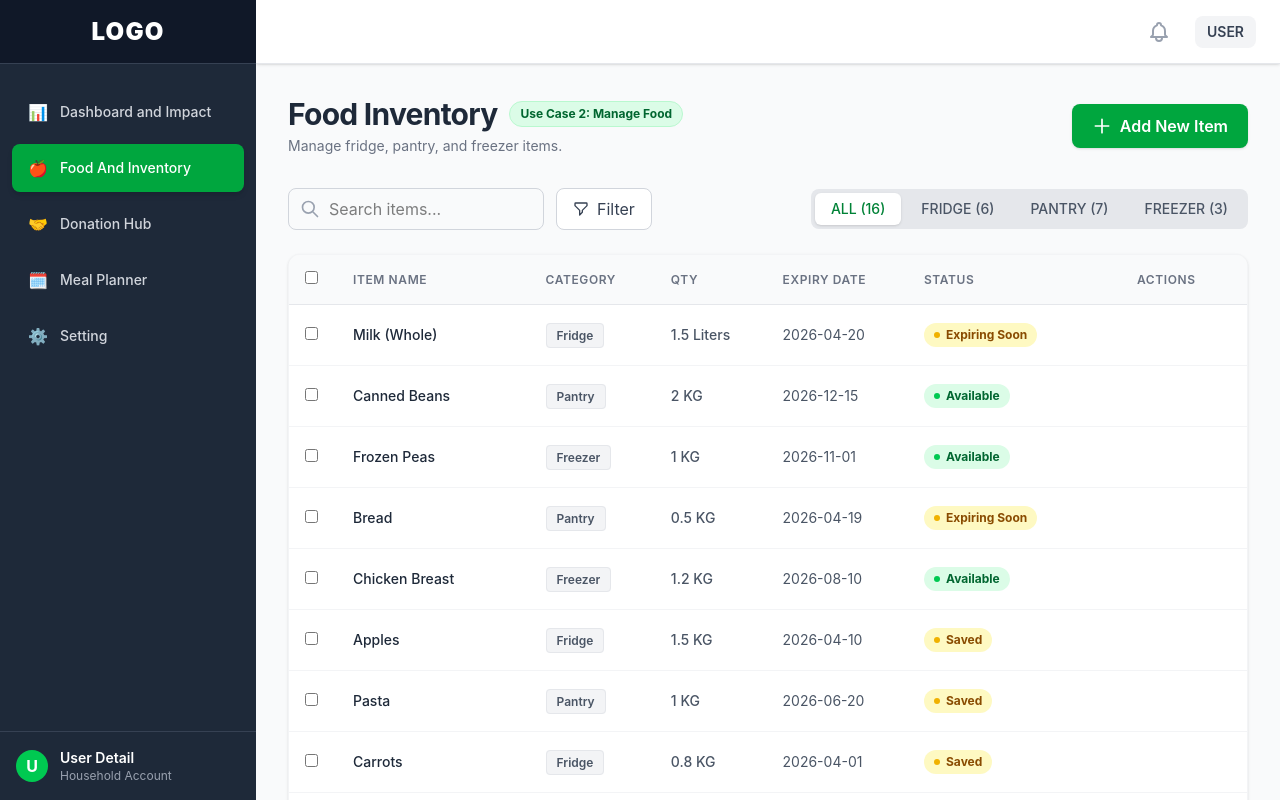
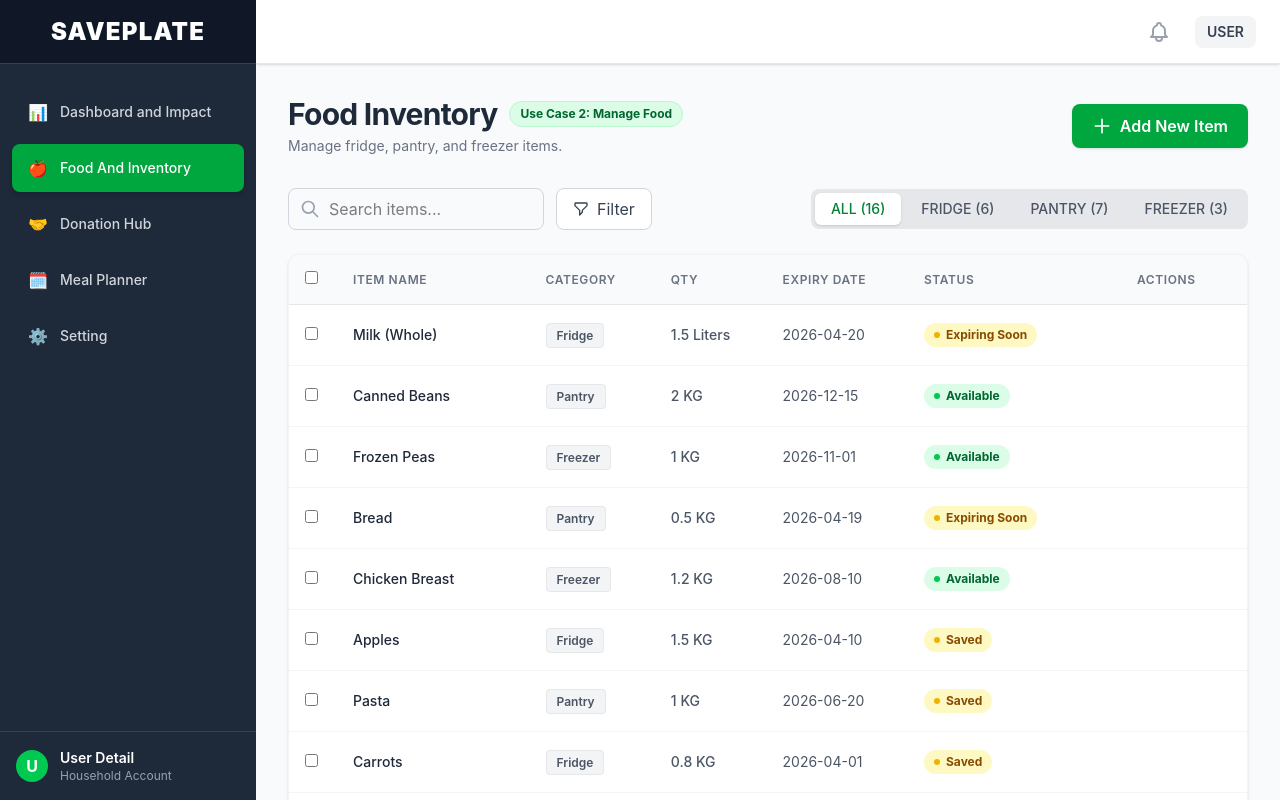
Before and after one commit to kurngxtech/SmartWaste, an Angular app in the folder SavePlateApp/: page /inventory in a window 1280 px wide. Built offline with nearby package versions, Linux system fonts and the light colour scheme.

Commit message:
design: changing side-navigation-bar to be sticking globally around the pages

```diff
--- a/SavePlateApp/src/app/user-page/dashboard-page/dashboard-page.html
+++ b/SavePlateApp/src/app/user-page/dashboard-page/dashboard-page.html
@@ -1,31 +1,6 @@
 <div class="flex h-screen bg-gray-100 font-sans overflow-hidden">
 
-   <aside class="hidden md:flex flex-col w-64 bg-gray-800 text-gray-300 transition-all duration-300">
-      <div class="flex items-center justify-center h-16 border-b border-gray-700 bg-gray-900">
-         <span class="text-2xl font-black text-white tracking-wider">SAVEPLATE</span>
-      </div>
-
-      <nav class="flex-1 overflow-y-auto py-6 px-3 space-y-2">
-         <a *ngFor="let item of menuItems" [routerLink]="item.route"
-            class="flex items-center px-4 py-3 rounded-lg transition-all duration-200 cursor-pointer"
-            [ngClass]="item.active ? 'bg-green-600 text-white shadow-md' : 'hover:bg-gray-700 hover:text-white'">
-            <span class="mr-3">{{ item.icon }}</span>
-            <span class="font-medium text-sm">{{ item.label }}</span>
-         </a>
-      </nav>
-
-      <div class="p-4 border-t border-gray-700 bg-gray-800 hover:bg-gray-700 cursor-pointer transition-colors">
-         <div class="flex items-center">
-            <div class="w-8 h-8 rounded-full bg-green-500 flex items-center justify-center text-white font-bold mr-3">
-               U
-            </div>
-            <div>
-               <p class="text-sm font-semibold text-white">User Detail</p>
-               <p class="text-xs text-gray-400">Household Account</p>
-            </div>
-         </div>
-      </div>
-   </aside>
+   <app-side-bar-navigation></app-side-bar-navigation>
 
    <div class="flex flex-col flex-1 overflow-hidden">
 
--- a/SavePlateApp/src/app/user-page/dashboard-page/dashboard-page.ts
+++ b/SavePlateApp/src/app/user-page/dashboard-page/dashboard-page.ts
@@ -2,22 +2,15 @@ import { Component, OnInit } from '@angular/core';
 import { CommonModule } from '@angular/common';
 import { RouterModule } from '@angular/router';
 import { AnalyticsService } from '../../services/analytics.service';
+import { SideBarNavigation } from '../side-bar-navigation/side-bar-navigation';
 
 @Component({
    selector: 'app-dashboard-page',
    standalone: true,
-   imports: [CommonModule, RouterModule],
+   imports: [CommonModule, RouterModule, SideBarNavigation],
    templateUrl: './dashboard-page.html'
 })
 export class DashboardPage implements OnInit {
-   menuItems = [
-      { label: 'Dashboard and Impact', icon: '📊', route: '/dashboard', active: true },
-      { label: 'Food And Inventory', icon: '🍎', route: '/inventory', active: false },
-      { label: 'Donation Hub', icon: '🤝', route: '/donations', active: false },
-      { label: 'Meal Planner', icon: '🗓️', route: '/planner', active: false },
-      { label: 'Setting', icon: '⚙️', route: '/settings', active: false }
-   ];
-
    chartData: any[] = [];
    alerts: any[] = [];
 
--- a/SavePlateApp/src/app/user-page/food-inventory-page/food-inventory-page.html
+++ b/SavePlateApp/src/app/user-page/food-inventory-page/food-inventory-page.html
@@ -1,30 +1,6 @@
 <div class="flex h-screen bg-gray-100 font-sans overflow-hidden">
 
-   <aside class="hidden md:flex flex-col w-64 bg-gray-800 text-gray-300 transition-all duration-300">
-      <div class="flex items-center justify-center h-16 border-b border-gray-700 bg-gray-900">
-         <span class="text-2xl font-black text-white tracking-wider">LOGO</span>
-      </div>
-
-      <nav class="flex-1 overflow-y-auto py-6 px-3 space-y-2">
-         <a *ngFor="let item of menuItems" [routerLink]="item.route"
-            class="flex items-center px-4 py-3 rounded-lg transition-all duration-200 cursor-pointer"
-            [ngClass]="item.active ? 'bg-green-600 text-white shadow-md' : 'hover:bg-gray-700 hover:text-white'">
-            <span class="mr-3">{{ item.icon }}</span>
-            <span class="font-medium text-sm">{{ item.label }}</span>
-         </a>
-      </nav>
-
-      <div class="p-4 border-t border-gray-700 bg-gray-800 hover:bg-gray-700 cursor-pointer transition-colors">
-         <div class="flex items-center">
-            <div class="w-8 h-8 rounded-full bg-green-500 flex items-center justify-center text-white font-bold mr-3">U
-            </div>
-            <div>
-               <p class="text-sm font-semibold text-white">User Detail</p>
-               <p class="text-xs text-gray-400">Household Account</p>
-            </div>
-         </div>
-      </div>
-   </aside>
+   <app-side-bar-navigation></app-side-bar-navigation>
 
    <div class="flex flex-col flex-1 overflow-hidden">
 
--- a/SavePlateApp/src/app/user-page/food-inventory-page/food-inventory-page.ts
+++ b/SavePlateApp/src/app/user-page/food-inventory-page/food-inventory-page.ts
@@ -2,22 +2,15 @@ import { Component, OnInit } from '@angular/core';
 import { CommonModule } from '@angular/common';
 import { RouterModule } from '@angular/router';
 import { AnalyticsService, FoodItem } from '../../services/analytics.service';
+import { SideBarNavigation } from '../side-bar-navigation/side-bar-navigation';
 
 @Component({
    selector: 'app-food-inventory-page',
    standalone: true,
-   imports: [CommonModule, RouterModule],
+   imports: [CommonModule, RouterModule, SideBarNavigation],
    templateUrl: './food-inventory-page.html'
 })
 export class FoodInventoryPageComponent implements OnInit {
-   menuItems = [
-      { label: 'Dashboard and Impact', icon: '📊', route: '/dashboard', active: false },
-      { label: 'Food And Inventory', icon: '🍎', route: '/inventory', active: true },
-      { label: 'Donation Hub', icon: '🤝', route: '/donations', active: false },
-      { label: 'Meal Planner', icon: '🗓️', route: '/planner', active: false },
-      { label: 'Setting', icon: '⚙️', route: '/settings', active: false }
-   ];
-
    activeTab = 'ALL';
    allInventoryItems: FoodItem[] = [];
    filteredInventoryItems: FoodItem[] = [];
--- a/SavePlateApp/src/app/user-page/side-bar-navigation/side-bar-navigation.html
+++ b/SavePlateApp/src/app/user-page/side-bar-navigation/side-bar-navigation.html
@@ -1 +1,26 @@
-<p>side-bar-navigation works!</p>
+   <aside class="hidden md:flex flex-col w-64 bg-gray-800 text-gray-300 transition-all duration-300 h-full">
+      <div class="flex items-center justify-center h-16 border-b border-gray-700 bg-gray-900">
+         <span class="text-2xl font-black text-white tracking-wider">SAVEPLATE</span>
+      </div>
+
+      <nav class="flex-1 overflow-y-auto py-6 px-3 space-y-2">
+         <a *ngFor="let item of menuItems" [routerLink]="item.route"
+            class="flex items-center px-4 py-3 rounded-lg transition-all duration-200 cursor-pointer"
+            [ngClass]="isActive(item.route) ? 'bg-green-600 text-white shadow-md' : 'hover:bg-gray-700 hover:text-white'">
+            <span class="mr-3">{{ item.icon }}</span>
+            <span class="font-medium text-sm">{{ item.label }}</span>
+         </a>
+      </nav>
+
+      <div class="p-4 border-t border-gray-700 bg-gray-800 hover:bg-gray-700 cursor-pointer transition-colors">
+         <div class="flex items-center">
+            <div class="w-8 h-8 rounded-full bg-green-500 flex items-center justify-center text-white font-bold mr-3">
+               U
+            </div>
+            <div>
+               <p class="text-sm font-semibold text-white">User Detail</p>
+               <p class="text-xs text-gray-400">Household Account</p>
+            </div>
+         </div>
+      </div>
+   </aside>
--- a/SavePlateApp/src/app/user-page/side-bar-navigation/side-bar-navigation.ts
+++ b/SavePlateApp/src/app/user-page/side-bar-navigation/side-bar-navigation.ts
@@ -1,9 +1,38 @@
 import { Component } from '@angular/core';
+import { CommonModule } from '@angular/common';
+import { RouterModule, Router, NavigationEnd } from '@angular/router';
+import { filter } from 'rxjs/operators';
 
 @Component({
   selector: 'app-side-bar-navigation',
-  imports: [],
-  templateUrl: './side-bar-navigation.html',
-  styleUrl: './side-bar-navigation.css',
+  standalone: true,
+  imports: [CommonModule, RouterModule],
+  templateUrl: './side-bar-navigation.html'
 })
-export class SideBarNavigation {}
+export class SideBarNavigation {
+   menuItems = [
+      { label: 'Dashboard and Impact', icon: '📊', route: '/' },
+      { label: 'Food And Inventory', icon: '🍎', route: '/inventory' },
+      { label: 'Donation Hub', icon: '🤝', route: '/donations' },
+      { label: 'Meal Planner', icon: '🗓️', route: '/planner' },
+      { label: 'Setting', icon: '⚙️', route: '/settings' }
+   ];
+
+   currentUrl = '';
+
+   constructor(private router: Router) {
+      this.currentUrl = this.router.url;
+      this.router.events.pipe(
+         filter(event => event instanceof NavigationEnd)
+      ).subscribe((event: any) => {
+         this.currentUrl = event.urlAfterRedirects;
+      });
+   }
+
+   isActive(route: string): boolean {
+       if (route === '/') {
+           return this.currentUrl === '/' || this.currentUrl === '/dashboard';
+       }
+       return this.currentUrl.includes(route);
+   }
+}
```
